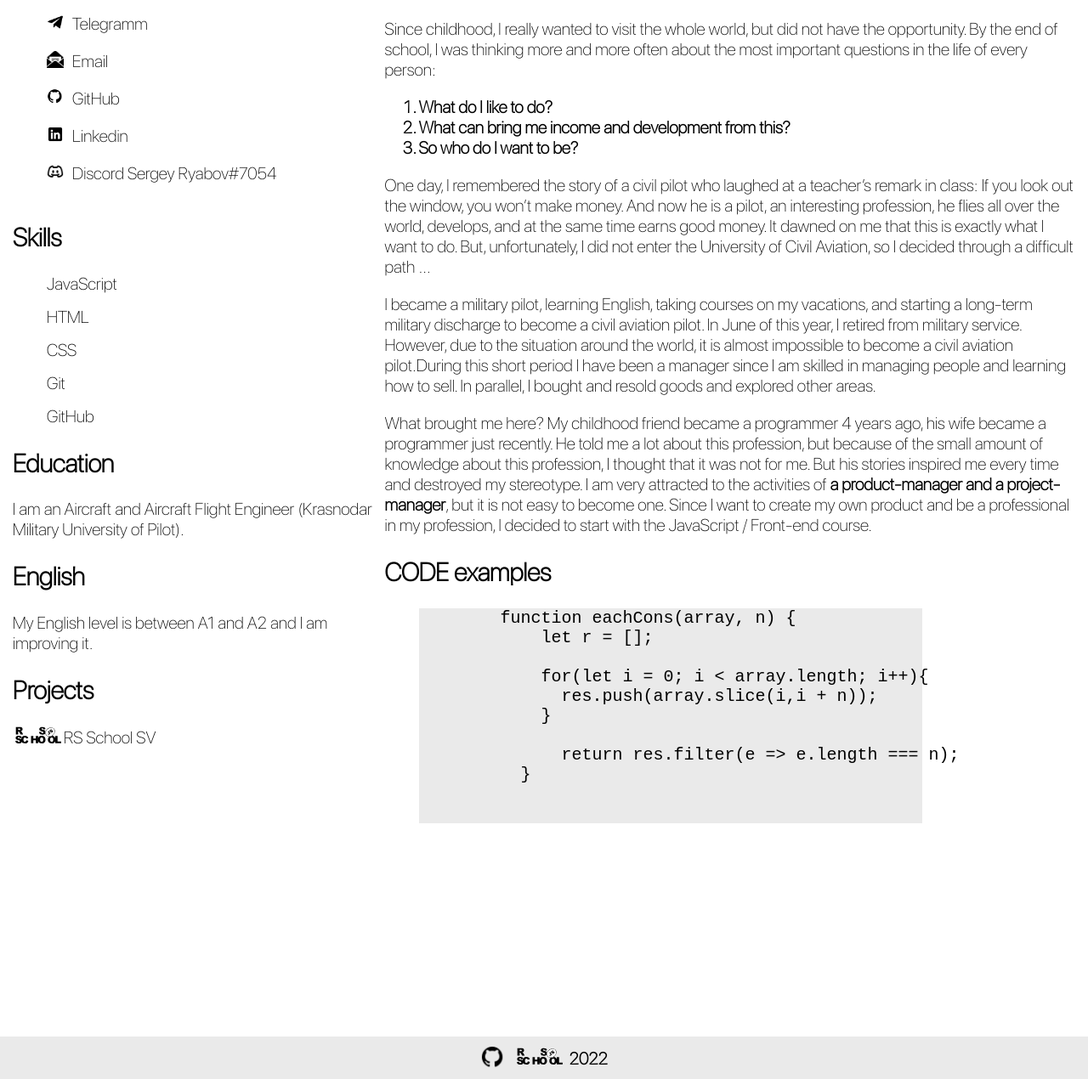
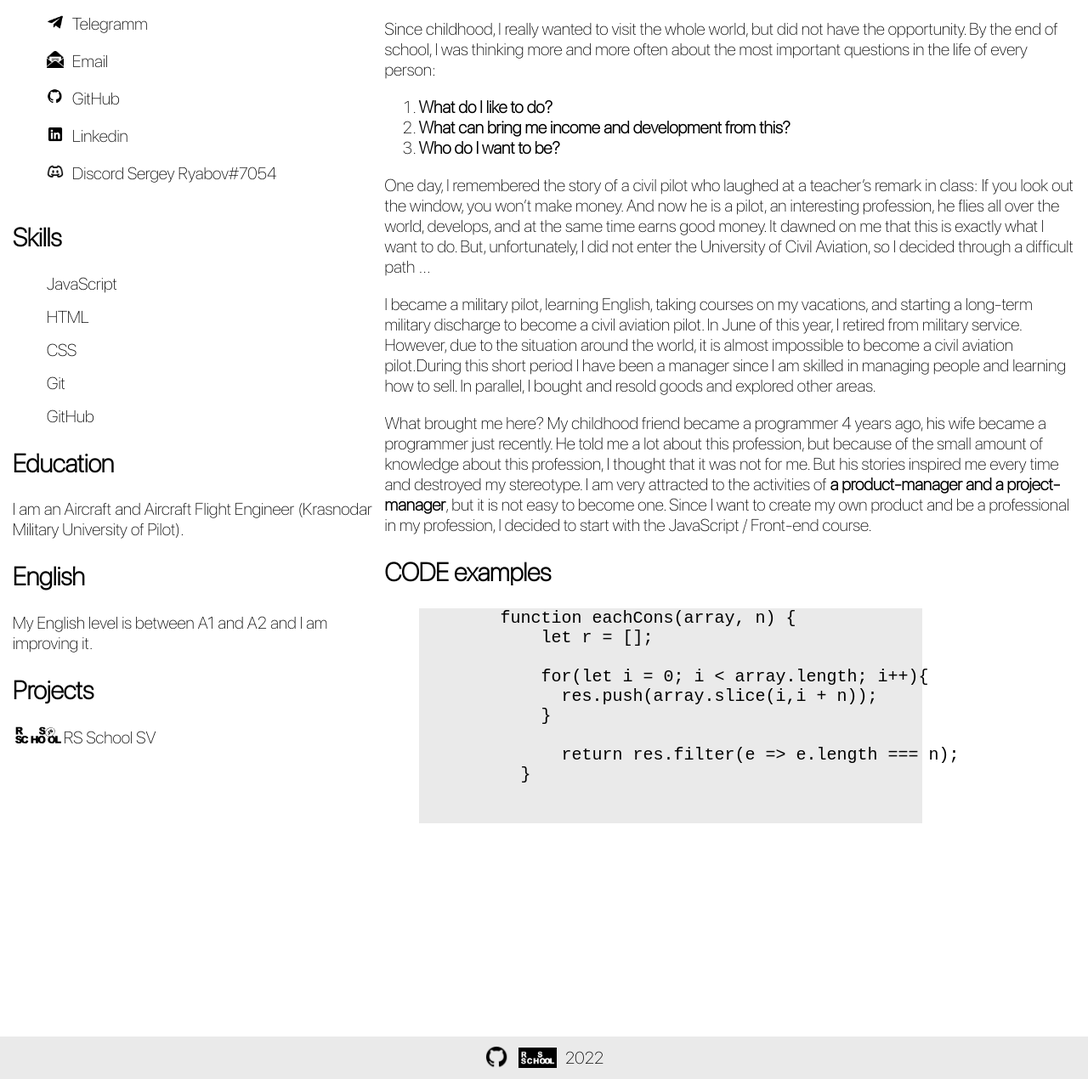
Before and after one commit to SergeyRbv/rsschool-cvv, a plain HTML site: page index.html in a window 1280 px wide. Shown: the part 542-1812 px from the top of the page at 85% size. Drawn offline with Linux system fonts and the light colour scheme.

Commit message:
fix: correct error in the picture

```diff
--- a/index.html
+++ b/index.html
@@ -22,7 +22,6 @@
             <li><a href="#projects">Projects</a></li>
         </ul>
     </div>
-    </div class="clear">
     </div>
 </header>
 
@@ -41,17 +40,15 @@
 <h2><strong>About me</strong></h2>
 <p>Since childhood, I really wanted to visit the whole world, but did not have the opportunity. By the end of school, I was thinking more and more often about the most important questions in the life of every person:</p>
 <ol>
-    <strong>
     <li>
-        What do I like to do?
+        <strong>What do I like to do?</strong>
     </li>
     <li>
-        What can bring me income and development from this?
+        <strong>What can bring me income and development from this?</strong>
     </li>
     <li>
-        So who do I want to be?
+        <strong>Who do I want to be?</strong>
     </li>
-</strong>
 </ol>
 <p>One day, I remembered the story of a civil pilot who laughed at a teacher’s remark in class: If you look out the window, you won’t make money. And now he is a pilot, an interesting profession, he flies all over the world, develops, and at the same time earns good money. It dawned on me that this is exactly what I want to do. But, unfortunately, I did not enter the University of Civil Aviation, so I decided through a difficult path …</p>
 <p>I became a military pilot, learning English, taking courses on my vacations, and starting a long-term military discharge to become a civil aviation pilot. In June of this year, I retired from military service. However, due to the situation around the world, it is almost impossible to become a civil aviation pilot.During this short period I have been a manager since I am skilled in managing people and learning how to sell. In parallel, I bought and resold goods and explored other areas.</p>
@@ -128,10 +125,10 @@
 </div>
 </section>
 
-<section id="project">
-    <div class="project">
+<section id="projects">
+    <div class="projects">
         <h2>Projects</h2>
-        <a href="#"><img src="./assets/image/rs.svg" width="60" height="20">RS School SV</a>
+        <a href="#"><img src="./assets/image/rs.svg" alt="Project" width="60" height="20">RS School SV</a>
     </div>
 </section>
 </div>
@@ -139,19 +136,12 @@
 
 <footer class="footer">
     <div class="footerin">
-        <div class="Git">
         <a href="https://github.com/SergeyRbv" class="mygit" target="_blank"></a>
-        </div>
-
         <div class="logo">
-        <a href="https://rs.school/js/"><img src="./assets/image/rs.svg" height="20" width="60"></a>
-        <strong>2022</strong>
+        <a href="https://rs.school/js/" class="logors"></a>
+        2022
         </div>
     </div>
 </footer>
-</div>
 </body>
-
-
-
 </html>
--- a/style.css
+++ b/style.css
@@ -189,7 +189,7 @@ figure {
     margin: 0 180px 0px 40px;
 }
 
-.project > a {
+.projects > a {
     display:inline-block;
     text-decoration:none;
     color: rgb(0, 0, 0);
@@ -202,7 +202,7 @@ figure {
     padding-left: 0;
 }
 
-.project > a:hover {
+.projects > a:hover {
     color: rgb(10, 10, 10);
     background: var(--grey);
   }
@@ -219,9 +219,24 @@ figure {
     margin-right: 10px;
 }
 
+.logors {
+background-image: url(./assets/image/rs.png);
+background-position: center right;
+background-size: contain;
+background-repeat: no-repeat;
+display: block;
+width: 45px;
+height: 24px;
+margin-right: 10px;
+}
+
+.logo {
+display: inline-flex;
+}
+
 footer {
     margin: 0;
-    padding: 10px 0;
+    padding: 10px 0px;
     background-color: var(--grey);
     display: block;
 
```
Also changed, not shown: assets/image/logo-rs.svg (added), assets/image/rs.png (added).
